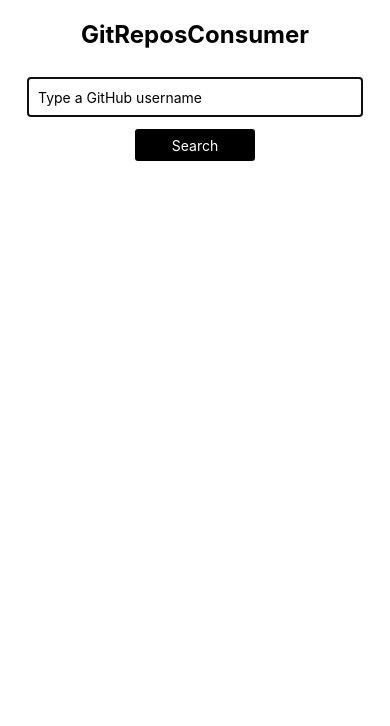
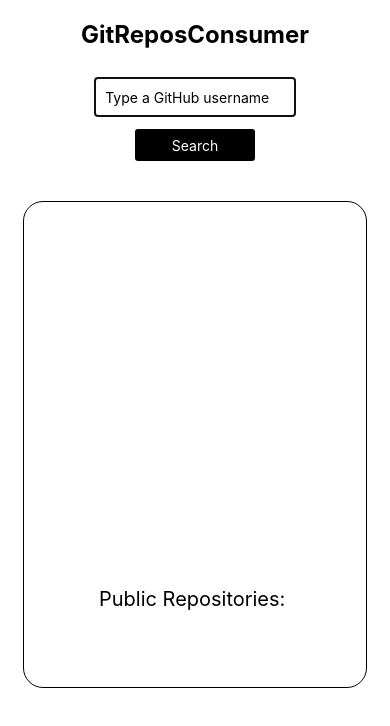
Before and after one commit to heldaolima/GitReposViewer, a React Native app: screen / in a window 390 px wide. Shown: the top 726 px of the page. Built offline with nearby package versions, Linux system fonts and the light colour scheme.

Commit message:
user info and repos in the same box

```diff
--- a/src/HomePage/index.tsx
+++ b/src/HomePage/index.tsx
@@ -21,9 +21,9 @@
     login: string;
     avatar_url: string;
     name: string;
-    public_repos: Number;
-    followers: Number;
-    following: Number;
+    public_repos: string;
+    followers: string;
+    following: string;
 }
 
 export function HomePage() {
@@ -34,26 +34,36 @@
     const [repoList, setRepoList] = useState<Repository[]>([]);
 
 
-    function handleSubmit() {
+    async function handleSubmit() {
         setIsFetching(true);
 
         try {
-            fetchUser();
-            fetchRepos();
+            const userResponse = await axios.get(`https://api.github.com/users/${userName}`);
+            setUserInfo(userResponse.data);
+            setNotFound(false);
+            try {
+                const reposResponse = await axios.get(`https://api.github.com/users/${userName}/repos`);
+                setRepoList(reposResponse.data)
+            } catch(error) {
+                console.log(error);
+            }
+
         } catch(error) {
             console.log(error);
+            setNotFound(true);
+            setUserInfo(null);
+            setRepoList([]);
         } finally {
             setIsFetching(false);
+            setUserName('');
         }
-
-        setUserName('');
     }
 
     function fetchRepos() {
         axios.get(`https://api.github.com/users/${userName}/repos`)
             .then(response => setRepoList(response.data))
             .catch(error => console.log(error))
-            .finally(() => setIsFetching(false));
+            .finally
     }
 
     function fetchUser() {
@@ -61,13 +71,13 @@
         .then(response => {
             setNotFound(false);
             setUserInfo(response.data);
-            console.log(userInfo);
         })
         .catch(error => {
             console.log(error);
             setUserInfo(null);
             setNotFound(true);
-            setIsFetching(false);
+            setRepoList([]);
+            // setIsFetching(false);
         });
     }
 
@@ -92,19 +102,18 @@
 
                 </View>
 
+
             </View>
-            <View style={styles.reposContainer}>
+            <View style={styles.container}>
                 {
-                    isFetching ?
-                        <Text>Loading...</Text>
-                        :
-                        <>
-                            <UserContainer userInfo={userInfo}/>
-                            <RepoList
-                                repoList={repoList}
-                                notFound={notFound}
-                            />
-                        </>
+                    isFetching ? <Text>Loading...</Text> :
+                    <View style={styles.reposContainer}>
+                    <UserContainer userInfo={userInfo} notFound={notFound}/>
+                    <RepoList
+                        repoList={repoList}
+                        notFound={notFound}
+                    />
+                    </View>
                 }
             </View>
 
--- a/src/HomePage/styles.ts
+++ b/src/HomePage/styles.ts
@@ -3,9 +3,9 @@
 export const styles = StyleSheet.create({
     container: {
         flex: 1,
-        backgroundColor: '#fff',
-        padding: 10
-      },
+        padding: 10,
+        alignItems: 'center',
+    },
     text: {
         color: '#fff'
     },
@@ -24,7 +24,7 @@
         justifyContent: 'center',
         alignItems: 'center',
         paddingTop: 16,
-        width: '100%'
+        width: '60%'
     },
     textInput: {
         width: "96%",
@@ -44,11 +44,14 @@
         borderRadius: 3
     },
     reposContainer: {
-        justifyContent: 'center',
+        // justifyContent: 'center',
         alignItems: 'center',
         marginTop: 30,
-        overflow: 'scroll'
-        // flex: 2,
-
+        borderWidth: 1,
+        borderColor: 'black',
+        padding: 30,
+        width: '95%',
+        minHeight: '20%',
+        borderRadius: 20,
     }
 });
--- a/src/RepoList/index.tsx
+++ b/src/RepoList/index.tsx
@@ -20,21 +20,17 @@
     )
   }
 
-  if (notFound){
-    return <Text>No user was found</Text>
-  }
+  return notFound ? null :
 
-  return (
-    <>
-    {
-      repoList.length === 0 ? null :
-      <FlatList
-        data={repoList}
-        keyExtractor={item =>item.id}
-        renderItem={({item}) => renderItem(item)}
-        />
-    }
-    </>
+  (
+      <View style={styles.flatListContainer}>
+        <FlatList
+          data={repoList}
+          keyExtractor={item =>item.id}
+          renderItem={({item}) => renderItem(item)}
+
+          />
+      </View>
   );
 
 
--- a/src/RepoList/styles.ts
+++ b/src/RepoList/styles.ts
@@ -1,18 +1,27 @@
 import { StyleSheet } from 'react-native';
 
 export const styles = StyleSheet.create({
+  flatListContainer: {
+    justifyContent: 'center',
+    alignItems: 'center',
+    // width: '90%',
+    marginBottom: 8,
+    marginTop: 8,
+
+  },
+
   repoContainer: {
-    flexDirection: 'column',
     justifyContent: 'center',
     alignItems: 'center',
     marginTop: 10,
-    backgroundColor: 'black',
-    overflow: 'scroll',
-    padding: 10
+    padding: 16,
+    // width: '40%',
+    borderWidth: 1,
+    borderRadius: 6,
+    borderColor: '#30363d'
   },
 
   repoText: {
-    color: 'white',
-    fontSize: 16
-  }
+    fontSize: 16,
+  },
 });
--- a/src/UserContainer/index.tsx
+++ b/src/UserContainer/index.tsx
@@ -5,15 +5,21 @@
 
 interface Props {
     userInfo: UserInfo | null;
+    notFound: boolean;
 }
 
-export function UserContainer({userInfo}:Props) {
-    if (userInfo)
-        return (
-            <View style={styles.container}>
-                <Image source={{uri: userInfo.avatar_url}} style={{width: 100, height: 100}} />
-                <Text>Nome: {userInfo.name}</Text>
+export function UserContainer({userInfo, notFound}:Props) {
+    if (notFound) {
+        return <Text>User not Found</Text>
+    }
+
+    else return (
+        <View style={styles.container}>
+            <Image source={{uri: userInfo?.avatar_url}} style={styles.image} />
+            <Text style={styles.title}>{userInfo?.login}</Text>
+            <View style={styles.numbersContainer}>
+                <Text style={styles.numberText}>Public Repositories: {userInfo?.public_repos}</Text>
             </View>
-        );
-    else return null;
+        </View>
+    );
 }
--- a/src/UserContainer/styles.ts
+++ b/src/UserContainer/styles.ts
@@ -2,13 +2,36 @@
 
 export const styles = StyleSheet.create({
     container: {
-        borderWidth: 1,
-        borderColor: 'black',
-        padding: 30,
-        width: '70%',
-        minHeight: '30%',
-        borderRadius: 20,
-        alignItems: 'center',
-        justifyContent: 'center'
+        alignItems: "center"
+        // borderWidth: 1,
+        // borderColor: 'black',
+        // padding: 30,
+        // width: '70%',
+        // minHeight: '20%',
+        // borderRadius: 20,
+        // alignItems: 'center',
+        // justifyContent: 'center',
+        // overflow: 'scroll'
+    },
+    title: {
+        fontSize: 40,
+        fontWeight: 'bold'
+    },
+    image: {
+        marginBottom: 20,
+        marginTop: 5,
+        width: 300,
+        height: 300,
+        borderRadius: 150
+    },
+    subtitle: {
+        fontSize: 24,
+        fontWeight: '500'
+    },
+    numbersContainer: {
+        margin: 30,
+    },
+    numberText: {
+        fontSize: 20,
     }
 })
```
